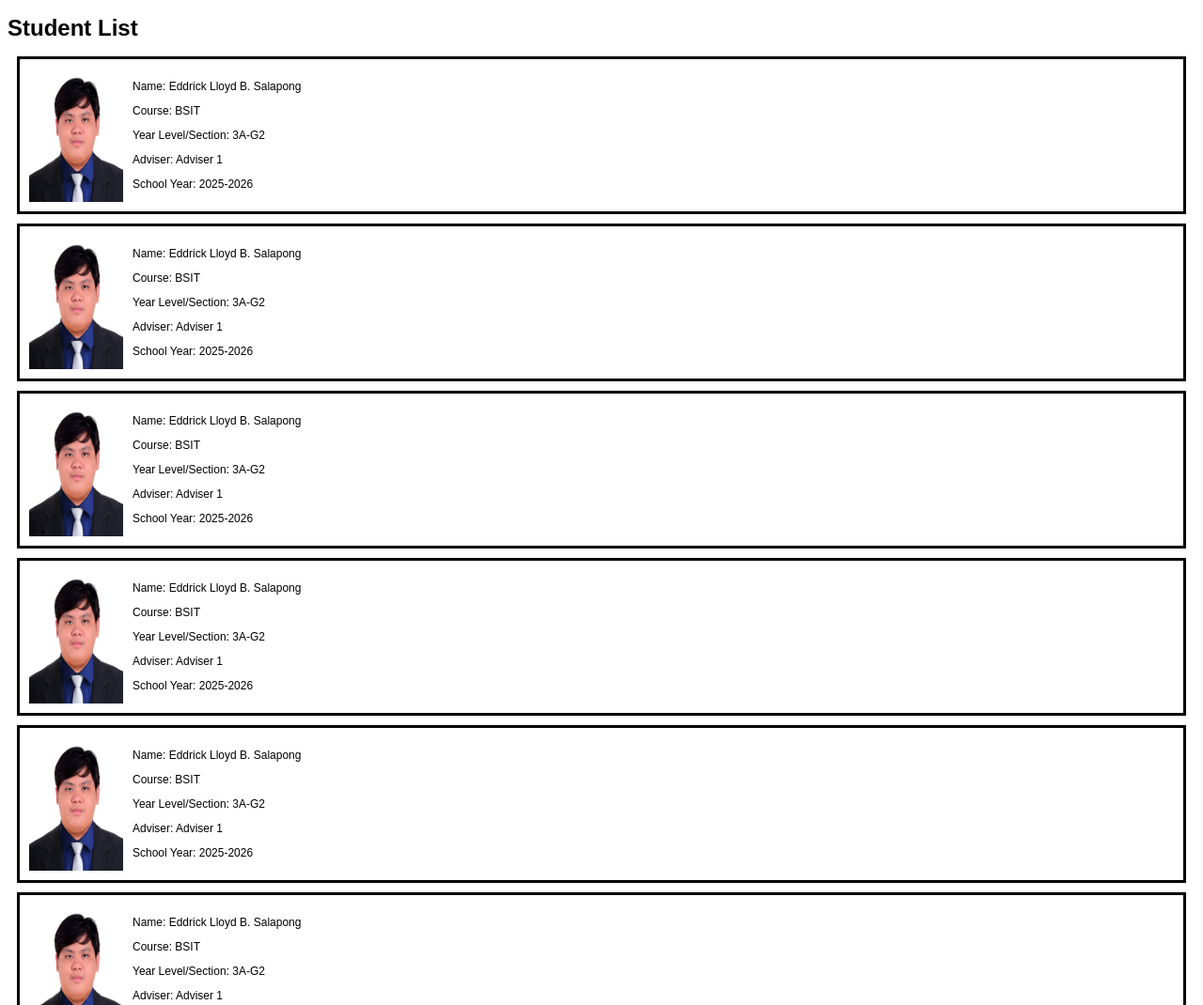
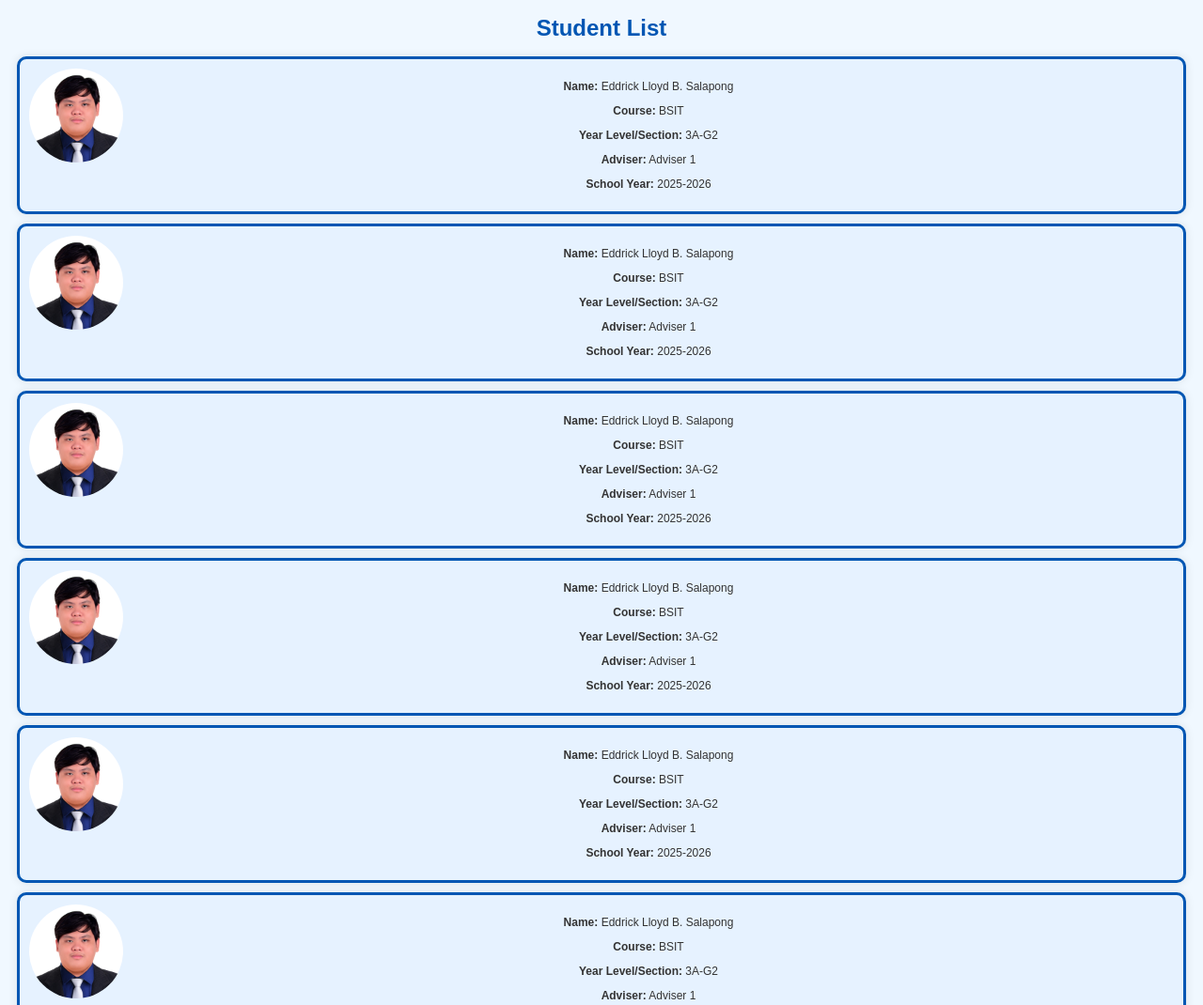
Before and after one commit to Haruhiko-bit/WST-EXAM2, a plain HTML site: page index.html in a window 1280 px wide. Shown: the top 1070 px of the page at 94% size. Drawn offline with Linux system fonts and the light colour scheme.

Commit message:
Update index.html

```diff
--- a/index.html
+++ b/index.html
@@ -8,20 +8,36 @@
         body {
             font-family: Arial, sans-serif;
             font-size: 12px;
+            background-color: #f0f8ff;
+            color: #333;
+        }
+        h1 {
+            text-align: center;
+            color: #0056b3;
         }
         .student {
-            border: 3px solid #000;
+            border: 3px solid #0056b3;
+            border-radius: 10px;
             padding: 10px;
             margin: 10px;
             display: flex;
             flex-wrap: wrap;
+            background-color: #e6f2ff;
+            box-shadow: 0 0 10px rgba(0, 0, 0, 0.1);
         }
         .student img {
             max-width: 100px;
+            max-height: 100px;
             margin-right: 10px;
+            border-radius: 50%;
+            object-fit: cover;
+            display: block;
+            margin-left: auto;
+            margin-right: auto;
         }
         .student div {
             flex: 1;
+            text-align: center;
         }
         @media (max-width: 600px) {
             .student {
@@ -63,11 +79,11 @@
                     studentDiv.innerHTML = `
                         <img src="${picture}" alt="${name}">
                         <div>
-                            <p>Name: ${name}</p>
-                            <p>Course: ${course}</p>
-                            <p>Year Level/Section: ${yearLevel}</p>
-                            <p>Adviser: ${adviser}</p>
-                            <p>School Year: ${schoolYear}</p>
+                            <p><strong>Name:</strong> ${name}</p>
+                            <p><strong>Course:</strong> ${course}</p>
+                            <p><strong>Year Level/Section:</strong> ${yearLevel}</p>
+                            <p><strong>Adviser:</strong> ${adviser}</p>
+                            <p><strong>School Year:</strong> ${schoolYear}</p>
                         </div>
                     `;
                     studentContainer.appendChild(studentDiv);
```
